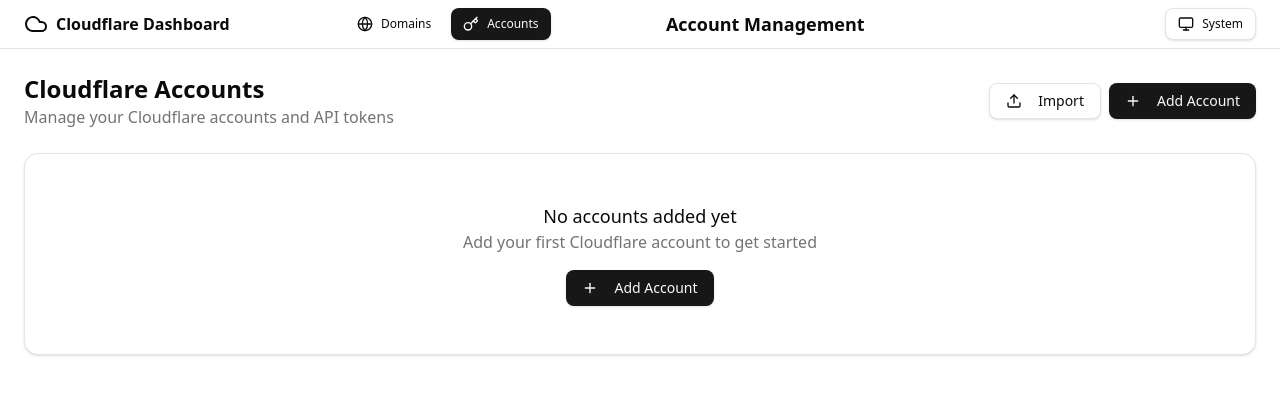
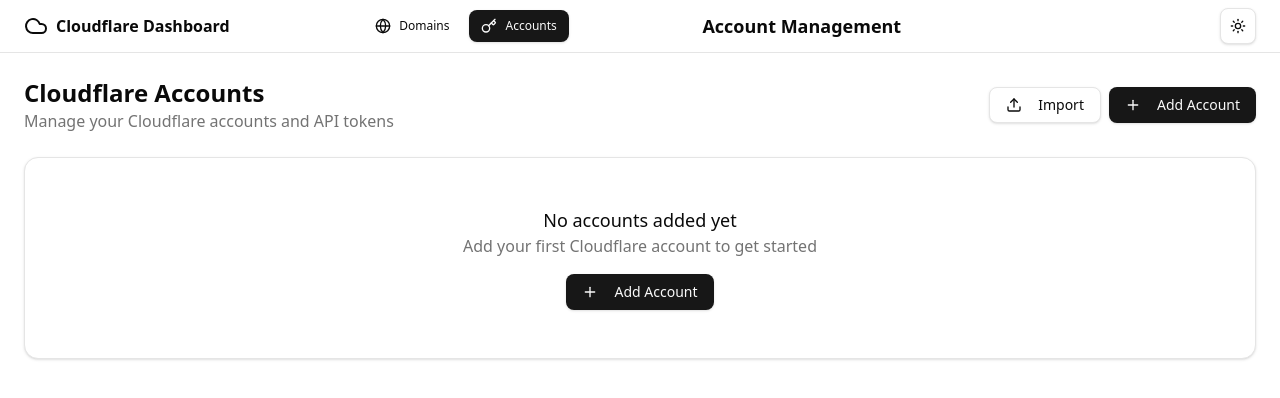
Before and after one commit to kakaponick/ren-net-cf-dashboard, a Next.js app: page /accounts in a window 1280 px wide. Shown: the top 398 px of the page. Built offline with nearby package versions, Linux system fonts and the light colour scheme.

Commit message:
Remove unused old theme code
- Remove src/hooks/use-theme-utils.ts (broken import from deleted theme-context)
- Remove src/components/theme-aware.tsx (depends on broken hook)
- Clean up theme system migration to next-themes

```diff
--- a/app/layout.tsx
+++ b/app/layout.tsx
@@ -1,7 +1,7 @@
 import type { Metadata } from 'next';
 import { Geist, Geist_Mono } from 'next/font/google';
 import '@/index.css';
-import { ThemeProvider } from '@/contexts/theme-context';
+import { ThemeProvider } from '@/components/theme-provider';
 import { Toaster } from 'sonner';
 
 const geistSans = Geist({
@@ -27,7 +27,12 @@
 		return (
 				<html lang="en" suppressHydrationWarning>
 						<body className={`${geistSans.variable} ${geistMono.variable} font-sans antialiased`}>
-								<ThemeProvider defaultTheme="system" storageKey="cf-dashboard-theme">
+								<ThemeProvider
+										attribute="class"
+										defaultTheme="system"
+										enableSystem
+										disableTransitionOnChange
+								>
 										{children}
 										<Toaster />
 								</ThemeProvider>
--- a/src/components/theme-aware.tsx
+++ /dev/null
@@ -1,53 +0,0 @@
-import { type ReactNode } from 'react';
-import { useThemeUtils } from '@/hooks/use-theme-utils';
-
-interface ThemeAwareProps {
-  children: ReactNode;
-  light?: ReactNode;
-  dark?: ReactNode;
-  system?: ReactNode;
-  fallback?: ReactNode;
-}
-
-/**
- * Component that renders different content based on the current theme
- * @param children - Default content to render
- * @param light - Content to render when theme is light
- * @param dark - Content to render when theme is dark
- * @param system - Content to render when theme is system
- * @param fallback - Content to render when no specific theme content is provided
- */
-export function ThemeAware({
-  children,
-  light,
-  dark,
-  system,
-  fallback
-}: ThemeAwareProps) {
-  const { theme, resolvedTheme } = useThemeUtils();
-
-  // If specific theme content is provided, use it
-  if (theme === 'light' && light !== undefined) {
-    return <>{light}</>;
-  }
-
-  if (theme === 'dark' && dark !== undefined) {
-    return <>{dark}</>;
-  }
-
-  if (theme === 'system' && system !== undefined) {
-    return <>{system}</>;
-  }
-
-  // If resolved theme content is provided, use it
-  if (resolvedTheme === 'light' && light !== undefined) {
-    return <>{light}</>;
-  }
-
-  if (resolvedTheme === 'dark' && dark !== undefined) {
-    return <>{dark}</>;
-  }
-
-  // Use fallback or default children
-  return <>{fallback ?? children}</>;
-}
--- /dev/null
+++ b/src/components/theme-provider.tsx
@@ -0,0 +1,11 @@
+"use client"
+
+import * as React from "react"
+import { ThemeProvider as NextThemesProvider } from "next-themes"
+
+export function ThemeProvider({
+		children,
+		...props
+}: React.ComponentProps<typeof NextThemesProvider>) {
+		return <NextThemesProvider {...props}>{children}</NextThemesProvider>
+}
--- a/src/components/theme-toggle.tsx
+++ b/src/components/theme-toggle.tsx
@@ -1,65 +1,40 @@
-import { Moon, Sun, Monitor } from 'lucide-react';
-import { Button } from '@/components/ui/button';
+"use client"
+
+import * as React from "react"
+import { Moon, Sun } from "lucide-react"
+import { useTheme } from "next-themes"
+
+import { Button } from "@/components/ui/button"
 import {
   DropdownMenu,
   DropdownMenuContent,
   DropdownMenuItem,
   DropdownMenuTrigger,
-} from '@/components/ui/dropdown-menu';
-import { useTheme } from '@/contexts/theme-context';
+} from "@/components/ui/dropdown-menu"
 
 export function ThemeToggle() {
-  const { theme, setTheme } = useTheme();
-
-  const getIcon = () => {
-    switch (theme) {
-      case 'light':
-        return <Sun className="h-4 w-4" />;
-      case 'dark':
-        return <Moon className="h-4 w-4" />;
-      case 'system':
-        return <Monitor className="h-4 w-4" />;
-      default:
-        return <Sun className="h-4 w-4" />;
-    }
-  };
-
-  const getLabel = () => {
-    switch (theme) {
-      case 'light':
-        return 'Light';
-      case 'dark':
-        return 'Dark';
-      case 'system':
-        return 'System';
-      default:
-        return 'Light';
-    }
-  };
+  const { setTheme } = useTheme()
 
   return (
     <DropdownMenu>
       <DropdownMenuTrigger asChild>
-        <Button variant="outline" size="sm" className="gap-2">
-          {getIcon()}
+        <Button variant="outline" size="icon">
+          <Sun className="h-[1.2rem] w-[1.2rem] rotate-0 scale-100 transition-all dark:-rotate-90 dark:scale-0" />
+          <Moon className="absolute h-[1.2rem] w-[1.2rem] rotate-90 scale-0 transition-all dark:rotate-0 dark:scale-100" />
           <span className="sr-only">Toggle theme</span>
-          <span className="hidden sm:inline">{getLabel()}</span>
         </Button>
       </DropdownMenuTrigger>
       <DropdownMenuContent align="end">
-        <DropdownMenuItem onClick={() => setTheme('light')}>
-          <Sun className="mr-2 h-4 w-4" />
-          <span>Light</span>
+        <DropdownMenuItem onClick={() => setTheme("light")}>
+          Light
         </DropdownMenuItem>
-        <DropdownMenuItem onClick={() => setTheme('dark')}>
-          <Moon className="mr-2 h-4 w-4" />
-          <span>Dark</span>
+        <DropdownMenuItem onClick={() => setTheme("dark")}>
+          Dark
         </DropdownMenuItem>
-        <DropdownMenuItem onClick={() => setTheme('system')}>
-          <Monitor className="mr-2 h-4 w-4" />
-          <span>System</span>
+        <DropdownMenuItem onClick={() => setTheme("system")}>
+          System
         </DropdownMenuItem>
       </DropdownMenuContent>
     </DropdownMenu>
-  );
+  )
 }
--- a/src/contexts/theme-context.tsx
+++ /dev/null
@@ -1,91 +0,0 @@
-'use client';
-
-import { createContext, useContext, useEffect, useState, type ReactNode } from 'react';
-
-type Theme = 'light' | 'dark' | 'system';
-
-interface ThemeContextType {
-  theme: Theme;
-  setTheme: (theme: Theme) => void;
-  resolvedTheme: 'light' | 'dark';
-}
-
-const ThemeContext = createContext<ThemeContextType | undefined>(undefined);
-
-interface ThemeProviderProps {
-  children: ReactNode;
-  defaultTheme?: Theme;
-  storageKey?: string;
-}
-
-export function ThemeProvider({
-  children,
-  defaultTheme = 'system',
-  storageKey = 'cf-dashboard-theme',
-}: ThemeProviderProps) {
-  const [theme, setTheme] = useState<Theme>(() => {
-    if (typeof window !== 'undefined') {
-      return (localStorage.getItem(storageKey) as Theme) || defaultTheme;
-    }
-    return defaultTheme;
-  });
-
-  const [resolvedTheme, setResolvedTheme] = useState<'light' | 'dark'>('light');
-
-  useEffect(() => {
-    const root = window.document.documentElement;
-
-    // Remove all theme classes
-    root.classList.remove('light', 'dark');
-
-    if (theme === 'system') {
-      const systemTheme = window.matchMedia('(prefers-color-scheme: dark)').matches ? 'dark' : 'light';
-      root.classList.add(systemTheme);
-      setResolvedTheme(systemTheme);
-    } else {
-      root.classList.add(theme);
-      setResolvedTheme(theme);
-    }
-  }, [theme]);
-
-  useEffect(() => {
-    // Listen for system theme changes
-    const mediaQuery = window.matchMedia('(prefers-color-scheme: dark)');
-
-    const handleChange = () => {
-      if (theme === 'system') {
-        const systemTheme = mediaQuery.matches ? 'dark' : 'light';
-        const root = window.document.documentElement;
-        root.classList.remove('light', 'dark');
-        root.classList.add(systemTheme);
-        setResolvedTheme(systemTheme);
-      }
-    };
-
-    mediaQuery.addEventListener('change', handleChange);
-    return () => mediaQuery.removeEventListener('change', handleChange);
-  }, [theme]);
-
-  const value = {
-    theme,
-    setTheme: (theme: Theme) => {
-      localStorage.setItem(storageKey, theme);
-      setTheme(theme);
-    },
-    resolvedTheme,
-  };
-
-  return (
-    <ThemeContext.Provider value={value}>
-      {children}
-    </ThemeContext.Provider>
-  );
-}
-
-export function useTheme() {
-  const context = useContext(ThemeContext);
-  if (context === undefined) {
-    throw new Error('useTheme must be used within a ThemeProvider');
-  }
-  return context;
-}
--- a/src/hooks/use-theme-utils.ts
+++ /dev/null
@@ -1,33 +0,0 @@
-import { useTheme } from '@/contexts/theme-context';
-
-/**
- * Hook that provides theme utilities and current theme state
- * @returns Theme utilities and state
- */
-export function useThemeUtils() {
-  const { theme, setTheme, resolvedTheme } = useTheme();
-
-  const toggleTheme = () => {
-    if (theme === 'light') {
-      setTheme('dark');
-    } else if (theme === 'dark') {
-      setTheme('system');
-    } else {
-      setTheme('light');
-    }
-  };
-
-  const isDark = resolvedTheme === 'dark';
-  const isLight = resolvedTheme === 'light';
-  const isSystem = theme === 'system';
-
-  return {
-    theme,
-    setTheme,
-    resolvedTheme,
-    toggleTheme,
-    isDark,
-    isLight,
-    isSystem,
-  };
-}
```
